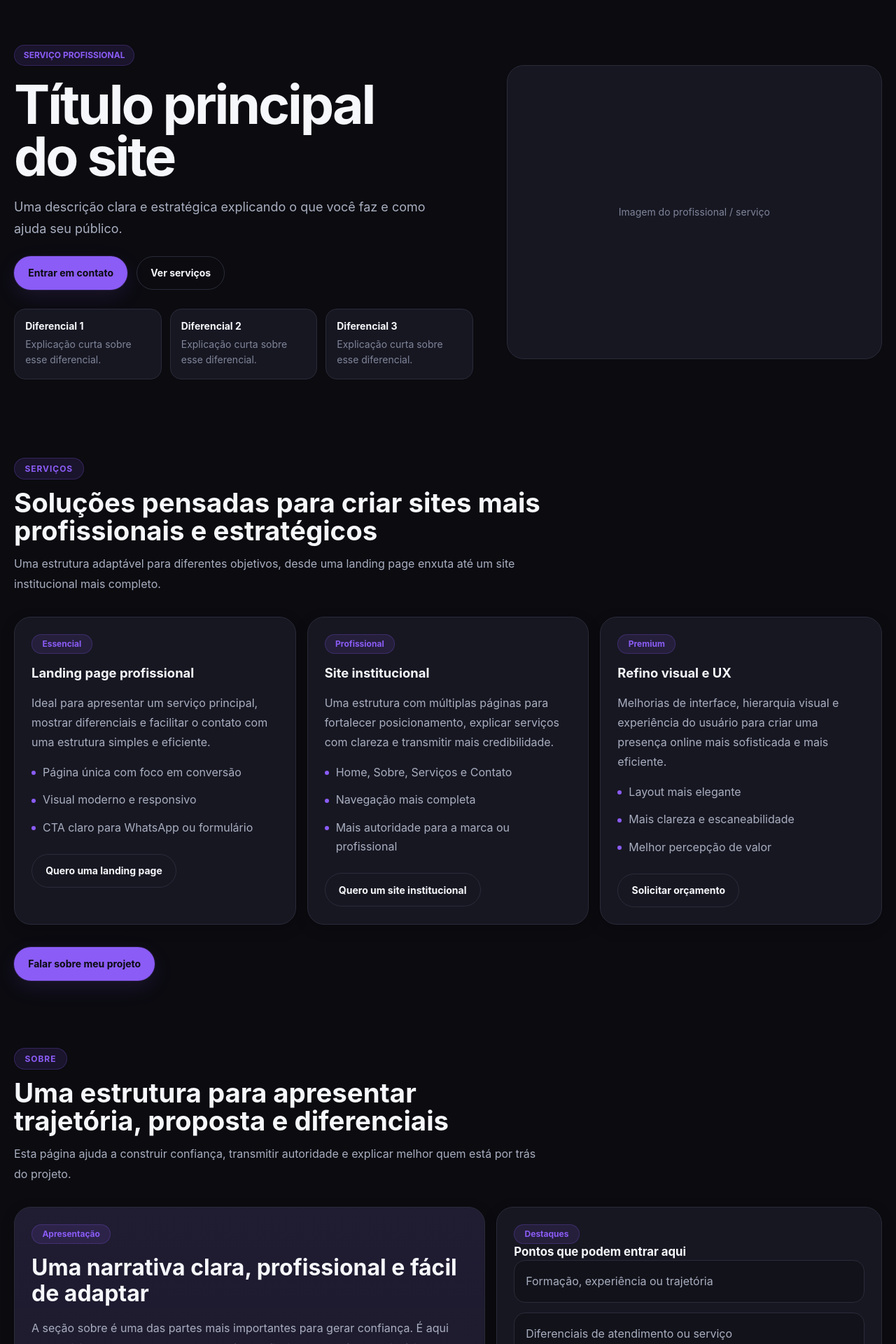
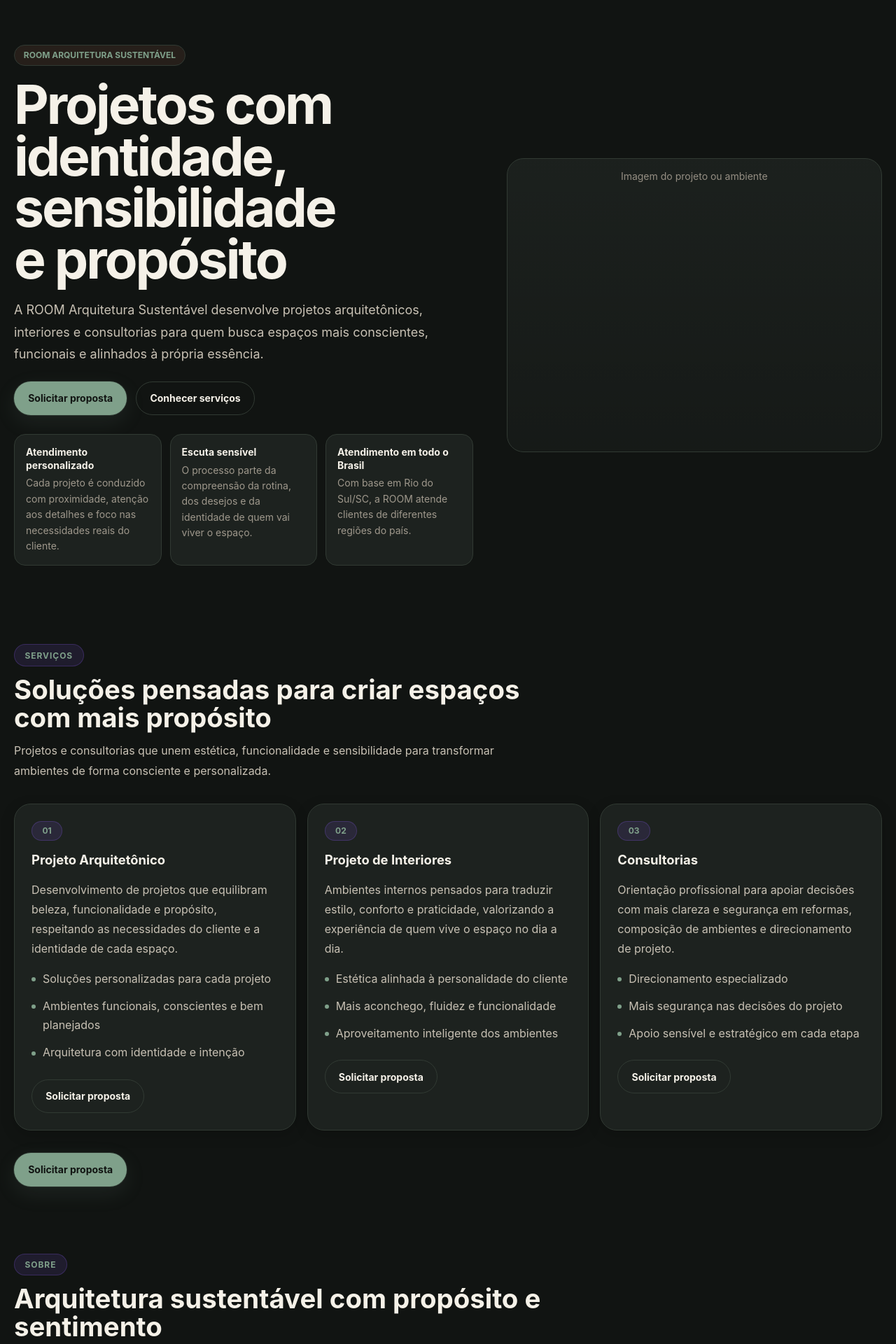
Before and after one commit to jorgekoch/site-room-arquitetura, a React (Vite) app: page / in a window 1280 px wide. Shown: the top 1920 px of the page at 70% size. Built offline with nearby package versions, Linux system fonts and the light colour scheme.

Commit message:
started coding

```diff
--- a/src/components/sections/AboutSectionBase.tsx
+++ b/src/components/sections/AboutSectionBase.tsx
@@ -47,9 +47,6 @@ const Column = styled.div`
 const HighlightCard = styled(Card)`
   display: grid;
   gap: 1rem;
-  background:
-    linear-gradient(180deg, rgba(139, 92, 246, 0.08), rgba(139, 92, 246, 0.03)),
-    ${({ theme }) => theme.colors.surface};
 `;
 
 const Title = styled.h3`
@@ -105,9 +102,15 @@ const Item = styled.li`
   padding: 1rem;
   border-radius: ${({ theme }) => theme.radius.md};
   border: 1px solid ${({ theme }) => theme.colors.border};
-  background: ${({ theme }) => theme.colors.backgroundSoft};
+  background: ${({ theme }) => theme.colors.surface};
   color: ${({ theme }) => theme.colors.textSoft};
   line-height: 1.7;
+  transition: 0.2s ease;
+
+  &:hover {
+    border-color: ${({ theme }) => theme.colors.primary};
+    transform: translateY(-2px);
+  }
 `;
 
 const ImageCard = styled.div`
@@ -118,6 +121,17 @@ const ImageCard = styled.div`
   border: 1px solid ${({ theme }) => theme.colors.border};
   background: ${({ theme }) => theme.colors.surface};
   box-shadow: ${({ theme }) => theme.shadow.md};
+
+  &::after {
+    content: "";
+    position: absolute;
+    inset: 0;
+    background: linear-gradient(
+      180deg,
+      rgba(0, 0, 0, 0.05),
+      rgba(0, 0, 0, 0.2)
+    );
+  }
 
   @media ${media.tablet} {
     min-height: 340px;
@@ -144,26 +158,18 @@ const ImagePlaceholder = styled.div`
   text-align: center;
   color: ${({ theme }) => theme.colors.textMuted};
   padding: 1.5rem;
-
-  @media ${media.tablet} {
-    min-height: 340px;
-  }
-
-  @media ${media.laptop} {
-    min-height: 420px;
-  }
 `;
 
 export function AboutSectionBase({
-  eyebrow = "Sobre",
-  title = "Uma estrutura clara para apresentar trajetória e diferenciais",
-  description = "Use esta seção para apresentar a pessoa, a marca ou a proposta com mais profundidade e confiança.",
-  mainTag = "Trajetória",
-  mainTitle = "Uma apresentação forte e bem organizada",
+  eyebrow,
+  title,
+  description,
+  mainTag,
+  mainTitle,
   paragraphs = [],
   bullets = [],
-  sideTag = "Destaques",
-  sideTitle = "Pontos importantes",
+  sideTag,
+  sideTitle,
   sideItems = [],
   image,
   imageAlt = "",
@@ -172,13 +178,17 @@ export function AboutSectionBase({
   return (
     <Section>
       <Container>
-        <SectionHeader eyebrow={eyebrow} title={title} description={description} />
+        <SectionHeader
+          eyebrow={eyebrow}
+          title={title}
+          description={description}
+        />
 
         <Grid>
           <Column>
             <HighlightCard>
               {mainTag && <Tag>{mainTag}</Tag>}
-              <Title>{mainTitle}</Title>
+              {mainTitle && <Title>{mainTitle}</Title>}
 
               {paragraphs.map((paragraph, index) => (
                 <Text key={index}>{paragraph}</Text>
@@ -201,7 +211,7 @@ export function AboutSectionBase({
                   <Image src={image} alt={imageAlt} />
                 ) : (
                   <ImagePlaceholder>
-                    Imagem do profissional, marca ou projeto
+                    Imagem do projeto ou ambiente
                   </ImagePlaceholder>
                 )}
               </ImageCard>
--- a/src/components/sections/ContactCtaBase.tsx
+++ b/src/components/sections/ContactCtaBase.tsx
@@ -9,6 +9,7 @@ type CtaLink = {
 };
 
 type ContactCtaBaseProps = {
+  id?: string;
   eyebrow?: string;
   title?: string;
   description?: string;
@@ -24,10 +25,14 @@ const Card = styled.div`
   padding: 1.5rem;
   border-radius: ${({ theme }) => theme.radius.lg};
   background:
-    linear-gradient(180deg, rgba(139, 92, 246, 0.12), rgba(139, 92, 246, 0.03)),
+    linear-gradient(
+      180deg,
+      rgba(255, 255, 255, 0.04),
+      rgba(255, 255, 255, 0.01)
+    ),
     ${({ theme }) => theme.colors.surface};
   border: 1px solid ${({ theme }) => theme.colors.border};
-  box-shadow: ${({ theme }) => theme.shadow.glow};
+  box-shadow: ${({ theme }) => theme.shadow.md};
   display: grid;
   gap: 1rem;
 
@@ -44,7 +49,7 @@ const Card = styled.div`
 
 const Content = styled.div`
   display: grid;
-  gap: 0.65rem;
+  gap: 0.75rem;
 `;
 
 const Eyebrow = styled.span`
@@ -52,8 +57,8 @@ const Eyebrow = styled.span`
   width: fit-content;
   padding: 0.45rem 0.9rem;
   border-radius: ${({ theme }) => theme.radius.pill};
-  background: rgba(139, 92, 246, 0.12);
-  border: 1px solid rgba(139, 92, 246, 0.24);
+  background: ${({ theme }) => theme.colors.surfaceSoft || "rgba(255,255,255,0.06)"};
+  border: 1px solid ${({ theme }) => theme.colors.border};
   color: ${({ theme }) => theme.colors.primary};
   font-size: ${({ theme }) => theme.fontSizes.xs};
   font-weight: 700;
@@ -79,6 +84,11 @@ const Actions = styled.div`
   @media ${media.tablet} {
     display: flex;
     flex-wrap: wrap;
+    justify-content: flex-start;
+  }
+
+  @media ${media.laptop} {
+    justify-content: flex-end;
   }
 
   & > * {
@@ -91,14 +101,15 @@ const Actions = styled.div`
 `;
 
 export function ContactCtaBase({
+  id,
   eyebrow = "Próximo passo",
-  title = "Transforme interesse em ação",
-  description = "Use este bloco para convidar a pessoa a entrar em contato, solicitar orçamento ou iniciar o atendimento.",
-  primaryCta = { label: "Entrar em contato", to: "/contato" },
+  title = "Vamos conversar sobre o seu projeto?",
+  description = "Preencha o formulário para solicitar sua proposta e dar o primeiro passo para um projeto pensado com identidade, sensibilidade e propósito.",
+  primaryCta = { label: "Solicitar proposta", to: "/contato" },
   secondaryCta,
 }: ContactCtaBaseProps) {
   return (
-    <Section>
+    <Section id={id}>
       <Container>
         <Card>
           <Content>
--- a/src/components/sections/HeroBase.tsx
+++ b/src/components/sections/HeroBase.tsx
@@ -65,8 +65,10 @@ const Eyebrow = styled.span`
   width: fit-content;
   padding: 0.4rem 0.8rem;
   border-radius: ${({ theme }) => theme.radius.pill};
-  background: rgba(139, 92, 246, 0.12);
-  border: 1px solid rgba(139, 92, 246, 0.24);
+  background: rgba(184, 111, 82, 0.12);
+  border: 1px solid rgba(184, 111, 82, 0.3);
+  color: ${({ theme }) => theme.colors.secondary};
+  border: 1px solid ${({ theme }) => theme.colors.border};
   color: ${({ theme }) => theme.colors.primary};
   font-size: ${({ theme }) => theme.fontSizes.xs};
   font-weight: 700;
@@ -130,10 +132,16 @@ const Highlights = styled.div`
 `;
 
 const Highlight = styled.div`
-  padding: 0.95rem;
+  padding: 1rem;
   border-radius: ${({ theme }) => theme.radius.md};
   background: ${({ theme }) => theme.colors.surface};
   border: 1px solid ${({ theme }) => theme.colors.border};
+  transition: 0.2s ease;
+
+  &:hover {
+    transform: translateY(-2px);
+    border-color: ${({ theme }) => theme.colors.primary};
+  }
 `;
 
 const HighlightTitle = styled.strong`
@@ -160,9 +168,17 @@ const VisualCard = styled.div`
   overflow: hidden;
   background: ${({ theme }) => theme.colors.surface};
   border: 1px solid ${({ theme }) => theme.colors.border};
-  display: flex;
-  align-items: center;
-  justify-content: center;
+
+  &::after {
+    content: "";
+    position: absolute;
+    inset: 0;
+    background: linear-gradient(
+      180deg,
+      rgba(0, 0, 0, 0.05),
+      rgba(0, 0, 0, 0.25)
+    );
+  }
 
   @media ${media.tablet} {
     min-height: 340px;
@@ -187,10 +203,10 @@ const Placeholder = styled.div`
 `;
 
 export function HeroBase({
-  eyebrow = "Seu serviço",
-  title = "Título principal do site",
-  description = "Uma descrição clara explicando o que você faz e como ajuda seu cliente.",
-  primaryCta = { label: "Ação principal", to: "/contato" },
+  eyebrow,
+  title,
+  description,
+  primaryCta,
   secondaryCta,
   highlights = [],
   image,
@@ -200,12 +216,14 @@ export function HeroBase({
       <Container>
         <Grid>
           <Content>
-            <Eyebrow>{eyebrow}</Eyebrow>
-            <Title>{title}</Title>
-            <Description>{description}</Description>
+            {eyebrow && <Eyebrow>{eyebrow}</Eyebrow>}
+            {title && <Title>{title}</Title>}
+            {description && <Description>{description}</Description>}
 
             <Actions>
-              {primaryCta && <Button to={primaryCta.to}>{primaryCta.label}</Button>}
+              {primaryCta && (
+                <Button to={primaryCta.to}>{primaryCta.label}</Button>
+              )}
               {secondaryCta && (
                 <Button to={secondaryCta.to} variant="ghost">
                   {secondaryCta.label}
@@ -230,7 +248,7 @@ export function HeroBase({
               {image ? (
                 <VisualImage src={image} alt="" />
               ) : (
-                <Placeholder>Imagem do profissional / serviço</Placeholder>
+                <Placeholder>Imagem do projeto ou ambiente</Placeholder>
               )}
             </VisualCard>
           </Visual>
--- a/src/components/sections/ServiceSectionBase.tsx
+++ b/src/components/sections/ServiceSectionBase.tsx
@@ -24,6 +24,7 @@ type SectionCta = {
 };
 
 type ServiceSectionBaseProps = {
+  id?: string;
   eyebrow?: string;
   title?: string;
   description?: string;
@@ -119,6 +120,7 @@ const SectionAction = styled.div`
 `;
 
 export function ServiceSectionBase({
+  id,
   eyebrow = "Serviços",
   title = "Uma estrutura clara para apresentar o que você oferece",
   description = "Use esta seção para destacar seus principais serviços, modalidades ou áreas de atuação.",
@@ -126,9 +128,13 @@ export function ServiceSectionBase({
   cta,
 }: ServiceSectionBaseProps) {
   return (
-    <Section>
+    <Section id={id}>
       <Container>
-        <SectionHeader eyebrow={eyebrow} title={title} description={description} />
+        <SectionHeader
+          eyebrow={eyebrow}
+          title={title}
+          description={description}
+        />
 
         <Grid>
           {items.map((item, index) => (
--- a/src/config/site.ts
+++ b/src/config/site.ts
@@ -22,25 +22,26 @@ export type SiteConfig = {
 
 export const siteConfig: SiteConfig = {
   brand: {
-    name: "Seu Nome ou Marca",
-    initials: "SN",
-    tagline: "Uma frase curta explicando o que você faz de forma profissional.",
+    name: "ROOM Arquitetura Sustentável",
+    initials: "RM",
+    tagline:
+      "Arquitetura sustentável com propósito, identidade e sensibilidade.",
   },
 
   contact: {
-    whatsapp: "https://wa.me/5541999999999",
-    instagram: "https://instagram.com/seuperfil",
-    email: "contato@seudominio.com",
+    whatsapp: "",
+    instagram: "",
+    email: "",
   },
 
   cta: {
-    primaryLabel: "Entrar em contato",
+    primaryLabel: "Solicitar proposta",
     primaryTo: "/contato",
-    secondaryLabel: "Ver serviços",
-    secondaryTo: "/servicos",
+    secondaryLabel: "Conhecer serviços",
+    secondaryTo: "#servicos",
   },
 
   footer: {
-    note: "Estrutura moderna, visual profissional e foco total em clareza e conversão.",
+    note: "Projetos arquitetônicos, interiores e consultorias com atendimento personalizado em todo o Brasil.",
   },
 };
--- a/src/data/about.ts
+++ b/src/data/about.ts
@@ -23,37 +23,38 @@ export type AboutData = {
 export const aboutData: AboutData = {
   section: {
     eyebrow: "Sobre",
-    title: "Uma estrutura para apresentar trajetória, proposta e diferenciais",
+    title: "Arquitetura sustentável com propósito e sentimento",
     description:
-      "Esta página ajuda a construir confiança, transmitir autoridade e explicar melhor quem está por trás do projeto.",
+      "Uma abordagem que une escuta, identidade e sensibilidade para criar espaços mais humanos, funcionais e conscientes.",
   },
 
   content: {
-    mainTag: "Apresentação",
-    mainTitle: "Uma narrativa clara, profissional e fácil de adaptar",
+    mainTag: "Sobre a ROOM",
+    mainTitle: "Projetos que nascem da escuta e ganham forma com intenção",
     paragraphs: [
-      "A seção sobre é uma das partes mais importantes para gerar confiança. É aqui que o visitante entende melhor quem é o profissional, qual é sua trajetória e por que vale a pena continuar nessa jornada.",
-      "Em vez de transformar isso em um bloco pesado de texto, a proposta é organizar a apresentação de forma elegante, escaneável e alinhada com a experiência geral do site.",
+      "A ROOM Arquitetura Sustentável, liderada por Emanuela Bilk Lopes, nasce do desejo de criar espaços que façam sentido para quem os vive. Cada projeto começa com uma escuta sensível, respeitando necessidades, desejos e estilo de vida.",
+      "Mais do que uma busca estética, a proposta é desenvolver ambientes com identidade, funcionalidade e propósito, traduzindo sentimentos e intenções em soluções arquitetônicas que acolhem, inspiram e conectam.",
     ],
     bullets: [
-      "Ajuda a reforçar autoridade",
-      "Melhora a percepção de profissionalismo",
-      "Cria uma conexão mais clara com o visitante",
+      "Atendimento personalizado em cada etapa",
+      "Escuta sensível das necessidades do cliente",
+      "Projetos com identidade e propósito",
+      "Atendimento em todo o Brasil, com base em Rio do Sul/SC",
     ],
-    sideTag: "Destaques",
-    sideTitle: "Pontos que podem entrar aqui",
+    sideTag: "Diferenciais",
+    sideTitle: "O que orienta cada projeto",
     sideItems: [
-      "Formação, experiência ou trajetória",
-      "Diferenciais de atendimento ou serviço",
-      "Áreas de atuação ou especialidades",
-      "Valores, visão ou abordagem de trabalho",
+      "Atendimento próximo e personalizado, com foco na realidade de cada cliente",
+      "Escuta sensível para compreender rotina, desejos e expectativas",
+      "Projetos com identidade, pensados para refletir quem vive o espaço",
+      "Arquitetura sustentável com olhar funcional, humano e consciente",
     ],
   },
 
   finalCta: {
     eyebrow: "Próximo passo",
-    title: "Apresente melhor sua trajetória e fortaleça seu posicionamento",
+    title: "Dê forma a um projeto alinhado à sua essência",
     description:
-      "Uma boa página sobre ajuda a transformar curiosidade em confiança e prepara melhor o visitante para entrar em contato.",
+      "Com um processo cuidadoso e personalizado, a ROOM transforma necessidades e sentimentos em espaços com identidade, beleza e propósito.",
   },
 };
--- a/src/data/home.ts
+++ b/src/data/home.ts
@@ -21,30 +21,30 @@ export type HomeData = {
 
 export const homeData: HomeData = {
   hero: {
-    eyebrow: "Serviço profissional",
-    title: "Título principal do site",
+    eyebrow: "ROOM Arquitetura Sustentável",
+    title: "Projetos com identidade, sensibilidade e propósito",
     description:
-      "Uma descrição clara e estratégica explicando o que você faz e como ajuda seu público.",
+      "A ROOM Arquitetura Sustentável desenvolve projetos arquitetônicos, interiores e consultorias para quem busca espaços mais conscientes, funcionais e alinhados à própria essência.",
     highlights: [
       {
-        title: "Diferencial 1",
-        text: "Explicação curta sobre esse diferencial.",
+        title: "Atendimento personalizado",
+        text: "Cada projeto é conduzido com proximidade, atenção aos detalhes e foco nas necessidades reais do cliente.",
       },
       {
-        title: "Diferencial 2",
-        text: "Explicação curta sobre esse diferencial.",
+        title: "Escuta sensível",
+        text: "O processo parte da compreensão da rotina, dos desejos e da identidade de quem vai viver o espaço.",
       },
       {
-        title: "Diferencial 3",
-        text: "Explicação curta sobre esse diferencial.",
+        title: "Atendimento em todo o Brasil",
+        text: "Com base em Rio do Sul/SC, a ROOM atende clientes de diferentes regiões do país.",
       },
     ],
   },
 
   finalCta: {
     eyebrow: "Próximo passo",
-    title: "Use essa base para tirar projetos do papel com mais rapidez e consistência",
+    title: "Vamos conversar sobre o seu projeto?",
     description:
-      "Agora que a estrutura central está pronta, você pode começar a personalizar o starter kit para o seu próprio site e, depois, para os próximos clientes.",
+      "Preencha o formulário para solicitar sua proposta e dar o primeiro passo para um projeto pensado com identidade, funcionalidade e sensibilidade.",
   },
 };
--- a/src/data/services.ts
+++ b/src/data/services.ts
@@ -31,69 +31,69 @@ export type ServicesData = {
 export const servicesData: ServicesData = {
   section: {
     eyebrow: "Serviços",
-    title: "Soluções pensadas para criar sites mais profissionais e estratégicos",
+    title: "Soluções pensadas para criar espaços com mais propósito",
     description:
-      "Uma estrutura adaptável para diferentes objetivos, desde uma landing page enxuta até um site institucional mais completo.",
+      "Projetos e consultorias que unem estética, funcionalidade e sensibilidade para transformar ambientes de forma consciente e personalizada.",
   },
 
   items: [
     {
-      tag: "Essencial",
-      title: "Landing page profissional",
+      tag: "01",
+      title: "Projeto Arquitetônico",
       description:
-        "Ideal para apresentar um serviço principal, mostrar diferenciais e facilitar o contato com uma estrutura simples e eficiente.",
+        "Desenvolvimento de projetos que equilibram beleza, funcionalidade e propósito, respeitando as necessidades do cliente e a identidade de cada espaço.",
       bullets: [
-        "Página única com foco em conversão",
-        "Visual moderno e responsivo",
-        "CTA claro para WhatsApp ou formulário",
+        "Soluções personalizadas para cada projeto",
+        "Ambientes funcionais, conscientes e bem planejados",
+        "Arquitetura com identidade e intenção",
       ],
       cta: {
-        label: "Quero uma landing page",
+        label: "Solicitar proposta",
         to: "/contato",
         variant: "ghost",
       },
     },
     {
-      tag: "Profissional",
-      title: "Site institucional",
+      tag: "02",
+      title: "Projeto de Interiores",
       description:
-        "Uma estrutura com múltiplas páginas para fortalecer posicionamento, explicar serviços com clareza e transmitir mais credibilidade.",
+        "Ambientes internos pensados para traduzir estilo, conforto e praticidade, valorizando a experiência de quem vive o espaço no dia a dia.",
       bullets: [
-        "Home, Sobre, Serviços e Contato",
-        "Navegação mais completa",
-        "Mais autoridade para a marca ou profissional",
+        "Estética alinhada à personalidade do cliente",
+        "Mais aconchego, fluidez e funcionalidade",
+        "Aproveitamento inteligente dos ambientes",
       ],
       cta: {
-        label: "Quero um site institucional",
+        label: "Solicitar proposta",
         to: "/contato",
       },
     },
     {
-      tag: "Premium",
-      title: "Refino visual e UX",
+      tag: "03",
+      title: "Consultorias",
       description:
-        "Melhorias de interface, hierarquia visual e experiência do usuário para criar uma presença online mais sofisticada e mais eficiente.",
+        "Orientação profissional para apoiar decisões com mais clareza e segurança em reformas, composição de ambientes e direcionamento de projeto.",
       bullets: [
-        "Layout mais elegante",
-        "Mais clareza e escaneabilidade",
-        "Melhor percepção de valor",
+        "Direcionamento especializado",
+        "Mais segurança nas decisões do projeto",
+        "Apoio sensível e estratégico em cada etapa",
       ],
       cta: {
-        label: "Solicitar orçamento",
+        label: "Solicitar proposta",
         to: "/contato",
       },
     },
   ],
 
   sectionCta: {
-    label: "Falar sobre meu projeto",
+    label: "Solicitar proposta",
     to: "/contato",
   },
 
   finalCta: {
-    eyebrow: "Vamos conversar",
-    title: "Encontre o formato ideal para o seu projeto",
+    eyebrow: "Atendimento personalizado",
+    title: "Escolha o caminho ideal para começar seu projeto",
     description:
-      "Entre em contato para entender qual estrutura faz mais sentido para o seu objetivo e como podemos transformar isso em um site mais forte e profissional.",
+      "A ROOM oferece um atendimento cuidadoso para entender seu momento, suas necessidades e a melhor forma de transformar sua ideia em um espaço com identidade.",
   },
 };
--- a/src/pages/Home.tsx
+++ b/src/pages/Home.tsx
@@ -26,6 +26,7 @@ export function Home() {
       />
 
       <ServiceSectionBase
+        id="servicos"
         eyebrow={servicesData.section.eyebrow}
         title={servicesData.section.title}
         description={servicesData.section.description}
--- a/src/styles/theme.ts
+++ b/src/styles/theme.ts
@@ -1,18 +1,26 @@
 export const theme = {
   colors: {
-    background: "#0B0B10",
-    backgroundSoft: "#12121A",
-    surface: "#171722",
-    surfaceHover: "#1F1F2B",
-    border: "#2B2B3A",
-    text: "#F5F7FA",
-    textSoft: "#A9AFC0",
-    textMuted: "#7F8599",
-    primary: "#8B5CF6",
-    primaryHover: "#9F75FF",
-    primaryContrast: "#0B0B10",
-    danger: "#FF6B6B",
-    success: "#4ADE80",
+    background: "#111412",
+    backgroundSoft: "#171B18",
+    surface: "#1D221F",
+    surfaceSoft: "#222823",
+    surfaceHover: "#2A312B",
+    border: "#313A33",
+
+    text: "#F5F1E8",
+    textSoft: "#C8C1B4",
+    textMuted: "#9F988C",
+
+    primary: "#7FA08A",
+    primaryHover: "#92B19C",
+    primaryContrast: "#111412",
+
+    secondary: "#B86F52",
+    secondaryHover: "#C98062",
+    secondaryContrast: "#FDF8F3",
+
+    danger: "#FF7A7A",
+    success: "#73C991",
   },
 
   fonts: {
@@ -50,7 +58,7 @@ export const theme = {
   shadow: {
     sm: "0 6px 20px rgba(0, 0, 0, 0.18)",
     md: "0 12px 32px rgba(0, 0, 0, 0.28)",
-    glow: "0 0 0 1px rgba(139, 92, 246, 0.18), 0 10px 30px rgba(139, 92, 246, 0.12)",
+    glow: "0 0 0 1px rgba(127, 160, 138, 0.18), 0 10px 30px rgba(127, 160, 138, 0.12)",
   },
 
   layout: {
```
